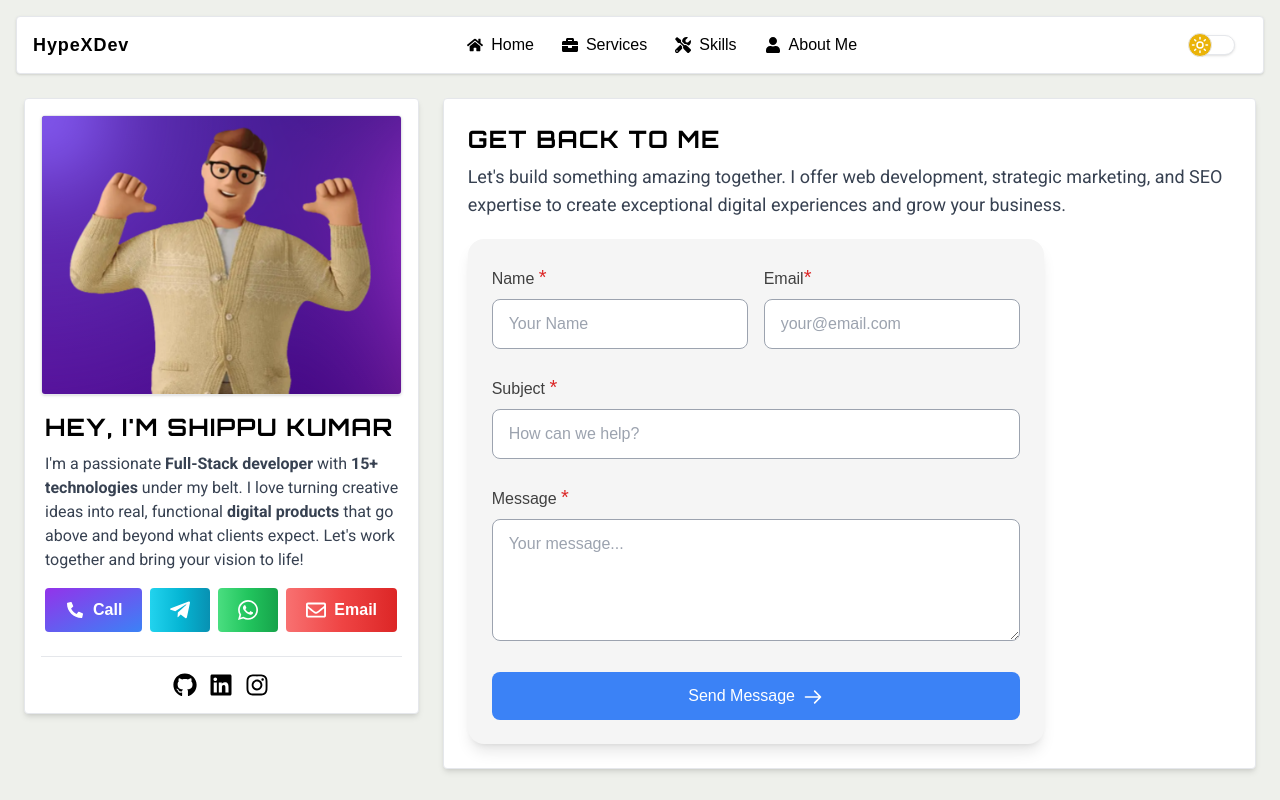
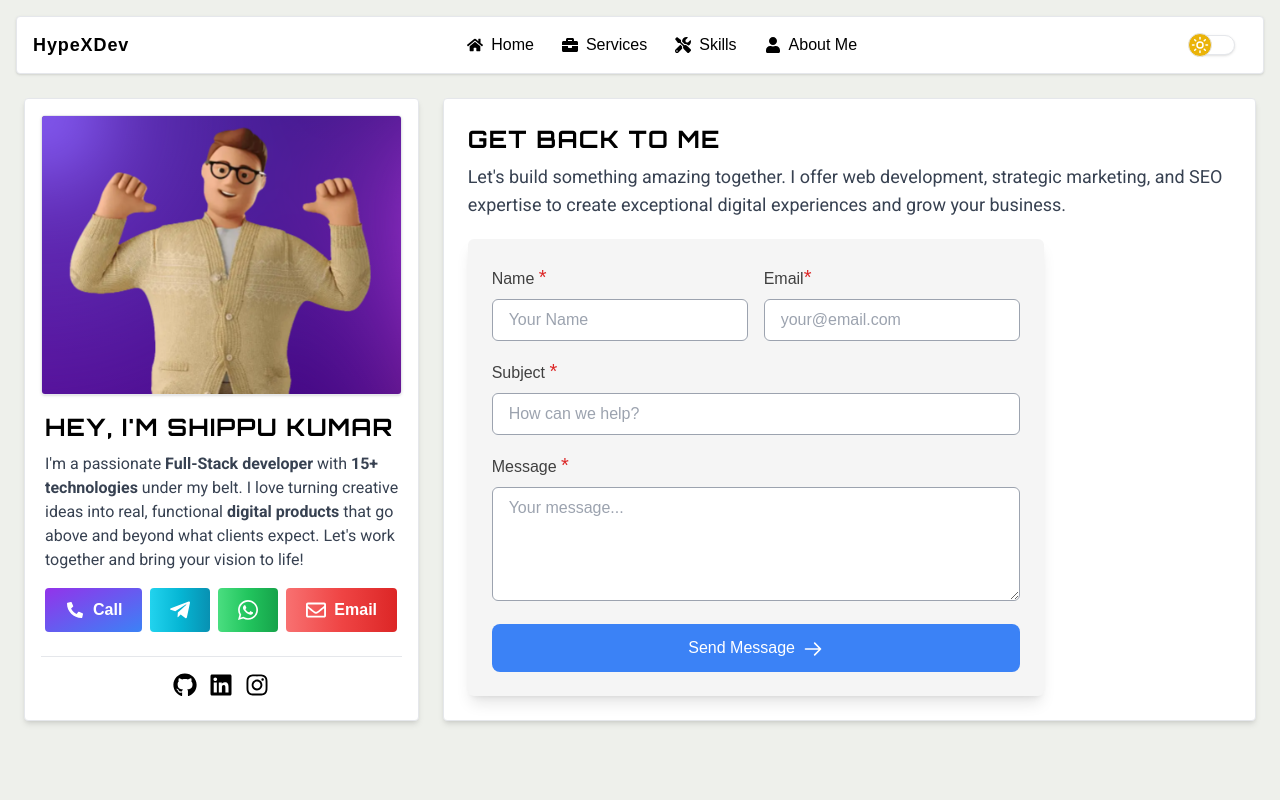
Before and after one commit to shibu931/my_portfolio, a Next.js app: page /contact in a window 1280 px wide. Built offline with nearby package versions, Linux system fonts and the light colour scheme.

Commit message:
Added Content

```diff
--- a/app/globals.css
+++ b/app/globals.css
@@ -28,7 +28,7 @@ h2,h3,h4,h5,h6{
 }
 
 .input-field{
-  @apply w-full dark:bg-slate-300/25 dark:placeholder:text-white/80 px-4 py-3 rounded-lg border border-gray-400 focus:ring-2 focus:ring-blue-500 focus:border-blue-500 transition-all duration-300
+  @apply w-full dark:bg-slate-300/25 dark:placeholder:text-white/80 px-4 py-2 rounded-md border border-gray-400 focus:ring-2 focus:ring-blue-500 focus:border-blue-500 transition-all duration-300
 }
 
 .nav-btn{
--- a/components/ContactForm.tsx
+++ b/components/ContactForm.tsx
@@ -2,8 +2,8 @@ import { Label } from "./ui/label";
 
 const ContactForm = () => {
   return (
-        <div className="bg-neutral-100 dark:bg-slate-700 shadow-lg max-w-xl p-6 rounded-2xl">
-          <form id="contactForm" className="space-y-6">
+        <div className="bg-neutral-100 dark:bg-slate-700 shadow-lg max-w-xl p-6 rounded-md">
+          <form id="contactForm" className="space-y-4">
             <div className="grid grid-cols-1 md:grid-cols-2 gap-4">
               <div>
                 <label className="block text-base font-medium text-neutral-700 dark:text-neutral-200 mb-2" >Name <span className="text-red-600 text-xl">&#42;</span></label>
--- a/components/ProfileDock.tsx
+++ b/components/ProfileDock.tsx
@@ -14,7 +14,7 @@ import {
 
 const ProfileDock = () => {
   return (
-    <div className="bg-white dark:bg-slate-800 dark:border-purple-950/25 shadow-md border rounded p-4 sticky top-[70px]">
+    <div className="bg-white dark:bg-slate-800 dark:border-purple-950/25 shadow-md border rounded p-4 sticky top-[70px] h-full">
       <div className="rounded shadow mb-4 border w-full relative h-[280px] dark:border-purple-950/25 overflow-hidden">
         <BackgroundGradientAnimation />
         <div className="absolute w-full h-full flex justify-center p-2 pb-0">
--- a/next.config.mjs
+++ b/next.config.mjs
@@ -1,8 +1,11 @@
 /** @type {import('next').NextConfig} */
 const nextConfig = {
-    typescript: {
-        ignoreBuildErrors: true,
-      },
+  eslint: {
+    ignoreDuringBuilds: true,
+  },
+  typescript: {
+    ignoreBuildErrors: true,
+  },
 
 };
 
```
